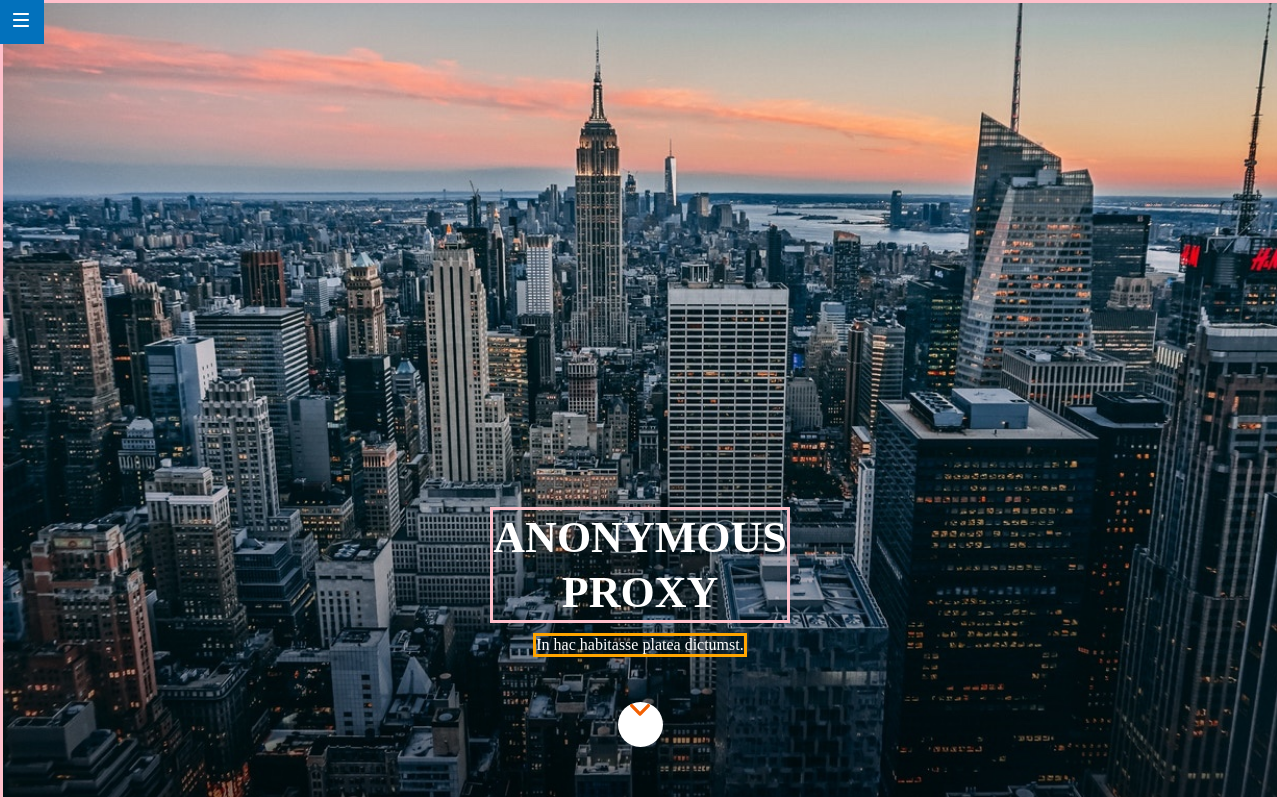
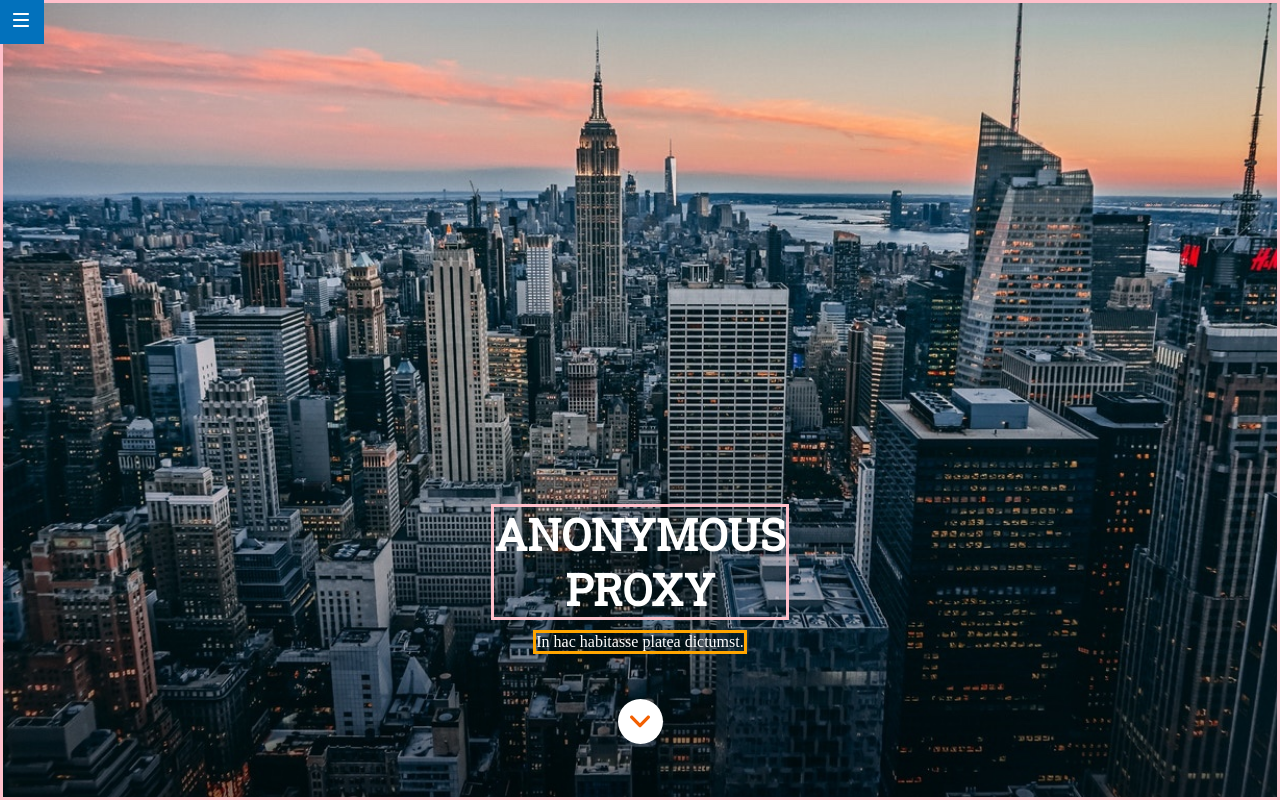
Before and after one commit to silalonso/Anonymous_Proxy_layout, a website: page _src/templates/index.html in a window 1280 px wide. Shown: the top 800 px of the page. Drawn offline with nearby package versions, Linux system fonts and the light colour scheme; files that its build step writes are made by us from their sources; files whose address does not match are found by name.

Commit message:
Solve little issues in header (font, center arrow scroll)

```diff
--- a/_src/assets/scss/main.scss
+++ b/_src/assets/scss/main.scss
@@ -34,7 +34,7 @@
 .header__title {
   border: 3px solid yellow;
   margin-bottom: 10px;
-  font-family: Roboto Slab-Bold;
+  font-family: Roboto Slab;
   font-size: 44px;
   line-height: 55px;
   text-transform: uppercase;
@@ -56,12 +56,13 @@
 }
 
 .header__scroll {
-  margin-bottom: 50px;
+  margin-bottom: 53px;
   height: 45px;
   width: 45px;
   border-radius: 50%;
-  padding: 0px 12px 0px 12px;
   background-color: white;
+  display: flex;
+  justify-content: center;
 }
 
 .looking {
--- a/_src/templates/index.html
+++ b/_src/templates/index.html
@@ -19,7 +19,7 @@
     <header class="header">
       <h1 class="header__title">
         <span class="header__title1">Anonymous</span>
-        <span class="header_title2">proxy</span>
+        <span class="header__title2">proxy</span>
       </h1>
 
       <p class="header__text">In hac habitasse platea dictumst.</p>
```
